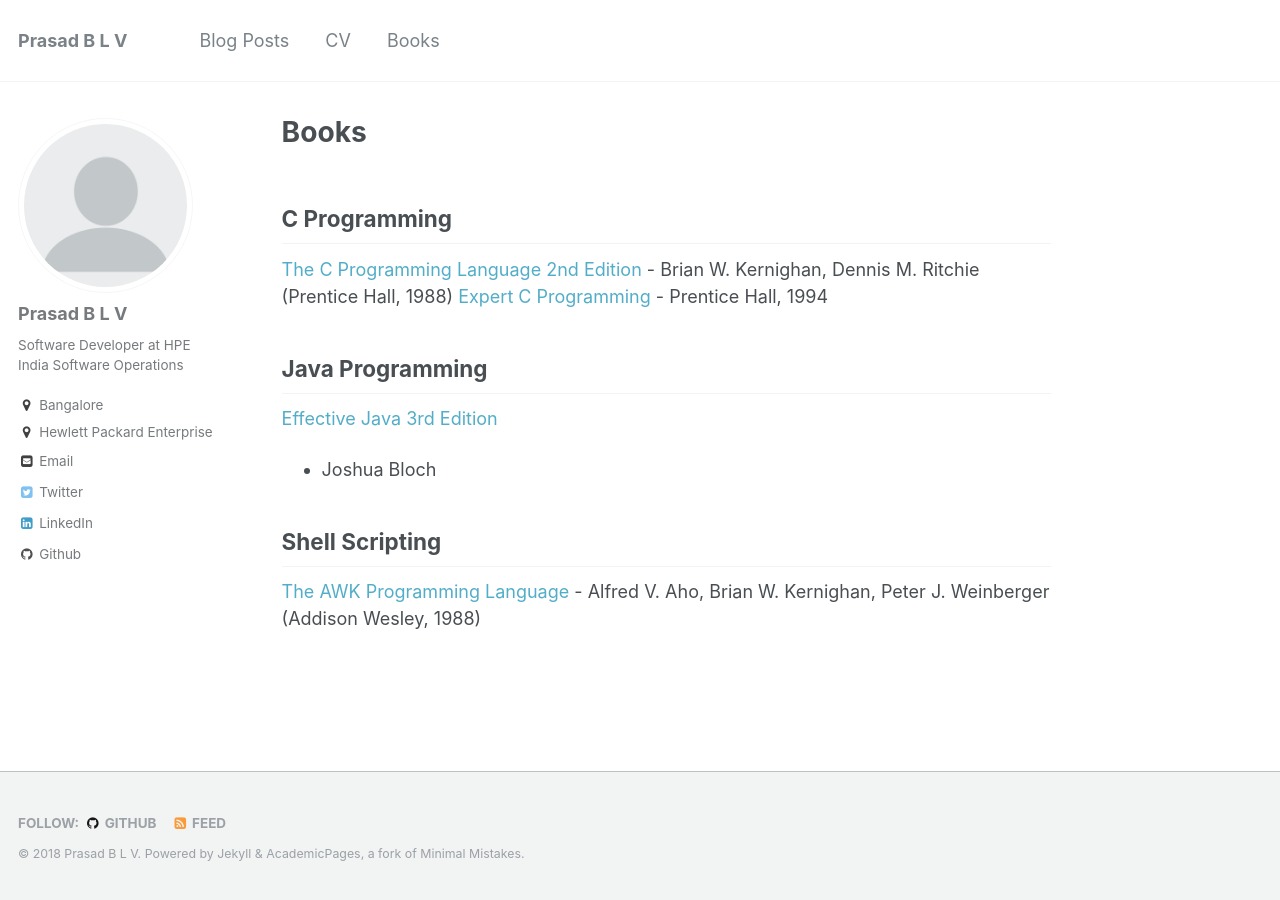
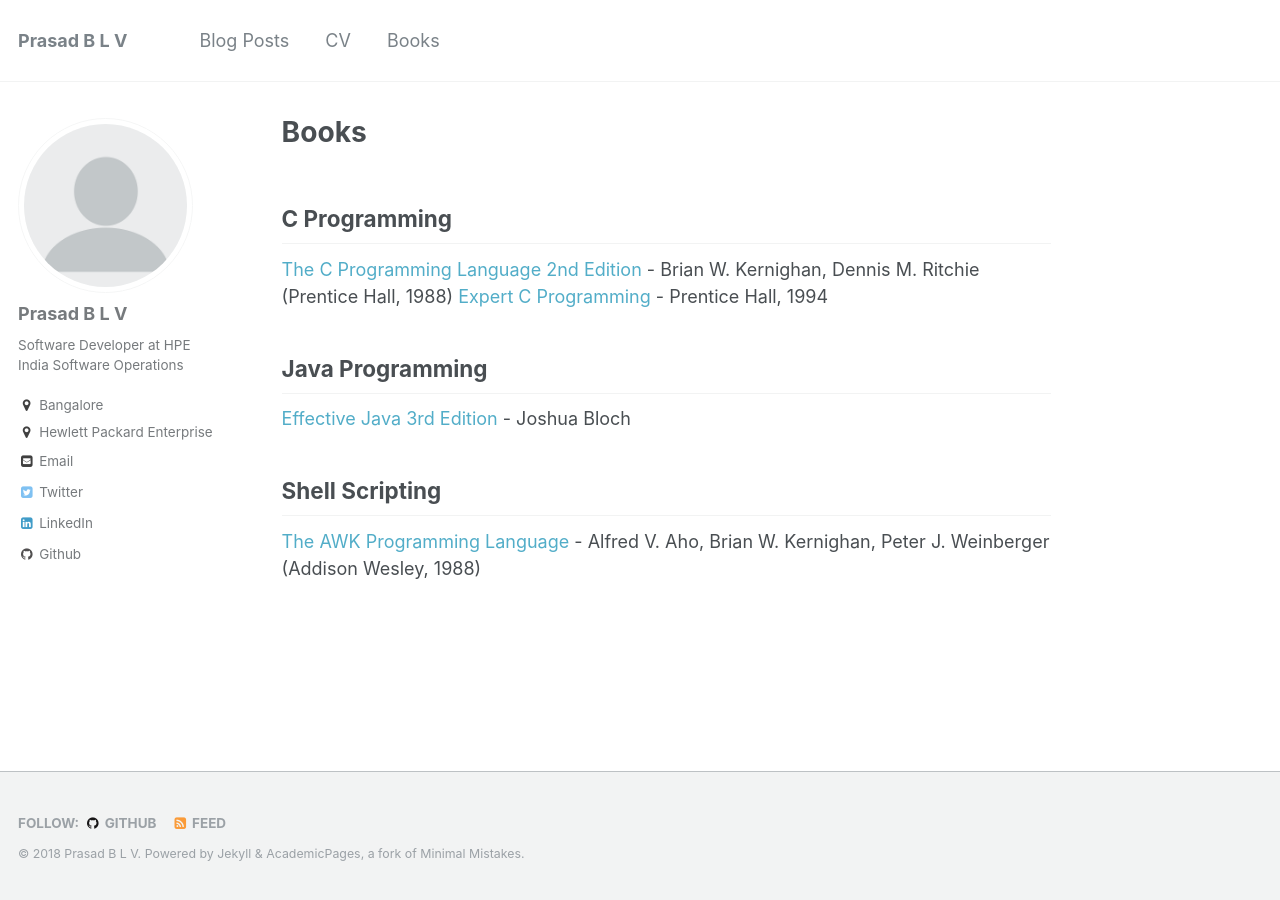
Before and after one commit to prasadblv/pblv, a Jekyll site: the page built from _pages/markdown.md, in a window 1280 px wide. Built offline with Jekyll 4.4.1, drawn with Linux system fonts in a browser that asks for light colours; part of the change alters nothing that is shown.

```diff
--- a/_pages/markdown.md
+++ b/_pages/markdown.md
@@ -15,8 +15,8 @@ redirect_from:
 
 ## Java Programming
 
-[Effective Java 3rd Edition](https://www.amazon.com/Effective-Java-3rd-Joshua-Bloch/dp/0134685997/ref=sr_1_1?ie=UTF8&qid=1538795051&sr=8-1&keywords=effective+java+3rd+edition&dpID=51IcaSKfPAL&preST=_SX218_BO1,204,203,200_QL40_&dpSrc=srch)
-- Joshua Bloch
+[Effective Java 3rd Edition](https://www.amazon.com/Effective-Java-3rd-Joshua-Bloch/dp/0134685997/ref=sr_1_1?ie=UTF8&qid=1538795561&sr=8-1&keywords=Effective+Java) - Joshua Bloch
+
 
 ## Shell Scripting
 
```
